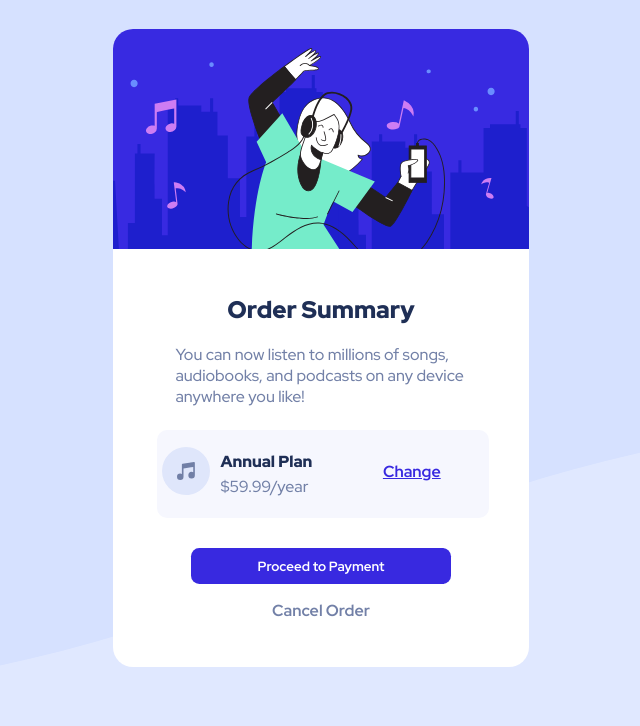
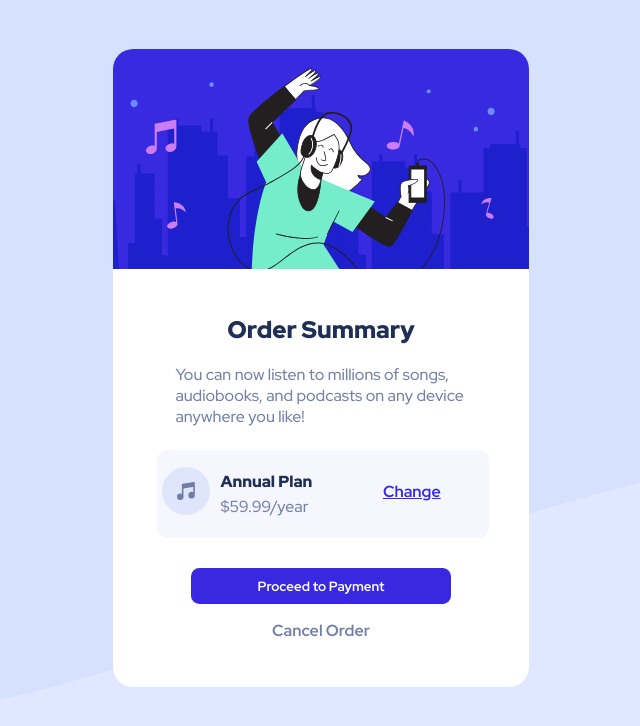
Before and after one commit to Jeymen/order-summary-component, a plain HTML site: page index.html in a window 1280 px wide. Shown: the whole page, without its empty margins (319-959 px from the left). Drawn offline with Linux system fonts and the light colour scheme.

Commit message:
⭐ • Reverted back a change.

```diff
--- a/style.css
+++ b/style.css
@@ -6,7 +6,7 @@ body {
   background-size: cover;
   background-position: center;
   background-color: hsl(225, 100%, 94%);
-  min-height: 85vh;
+  min-height: 90vh;
   display: flex;
   align-items: center;
   justify-content: center;
```
